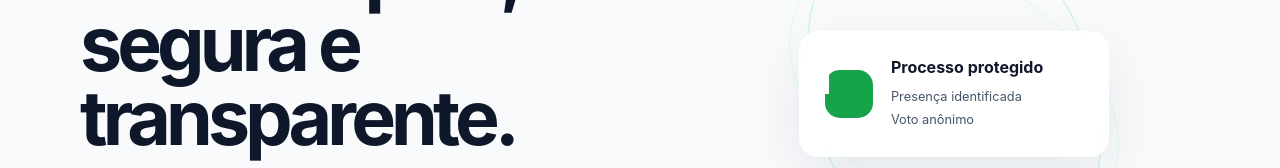
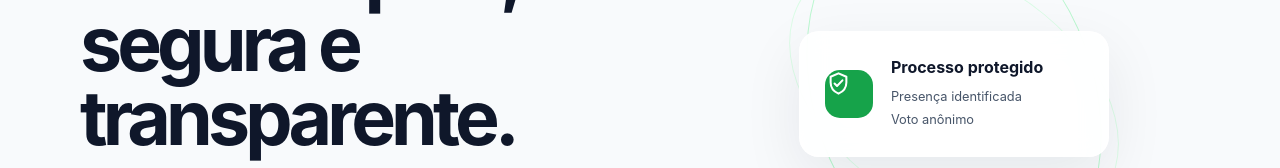
Before and after one commit to Rodrigo-Kotlin/cipadigital, a React (Vite) app: page / in a window 1280 px wide. Shown: the part 331-499 px from the top of the page. Built offline with nearby package versions, Linux system fonts and the light colour scheme; no server answers.

Commit message:
fix: replace protected process icon

```diff
--- a/src/features/home/HomePage.tsx
+++ b/src/features/home/HomePage.tsx
@@ -28,7 +28,12 @@ export function HomePage() {
           <div className="visual-orbit orbit-one" />
           <div className="visual-orbit orbit-two" />
           <div className="visual-card">
-            <span className="visual-icon" aria-hidden="true" />
+            <span className="visual-icon" aria-hidden="true">
+              <svg viewBox="0 0 24 24" focusable="false">
+                <path d="M12 3 19 6v5c0 4.7-2.9 8.1-7 10-4.1-1.9-7-5.3-7-10V6l7-3Z" />
+                <path d="m8.5 12 2.2 2.2 4.8-5" />
+              </svg>
+            </span>
             <div>
               <strong>Processo protegido</strong>
               <span>Presença identificada</span>
--- a/src/styles/index.css
+++ b/src/styles/index.css
@@ -280,13 +280,14 @@ p {
   color: white;
   background: var(--green);
 }
-.visual-icon::before {
-  content: '';
-  width: 11px;
-  height: 21px;
-  border-right: 4px solid #fff;
-  border-bottom: 4px solid #fff;
-  transform: rotate(45deg) translate(-2px, -2px);
+.visual-icon svg {
+  width: 27px;
+  height: 27px;
+  fill: none;
+  stroke: currentColor;
+  stroke-linecap: round;
+  stroke-linejoin: round;
+  stroke-width: 1.8;
 }
 .visual-card strong,
 .visual-card span {
```
